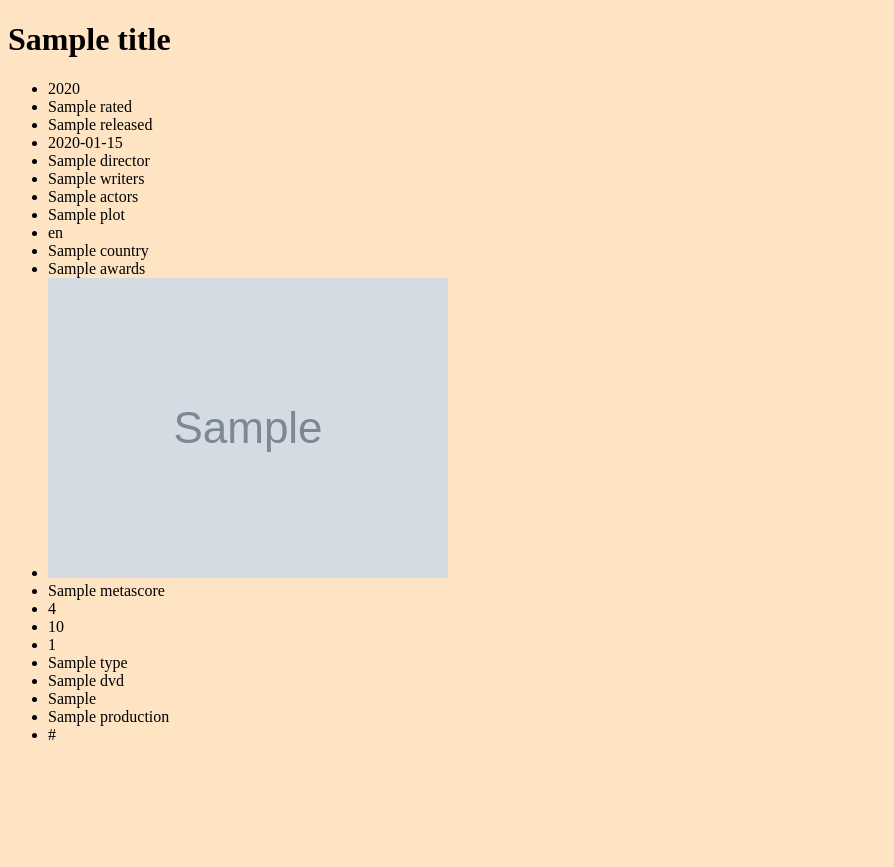
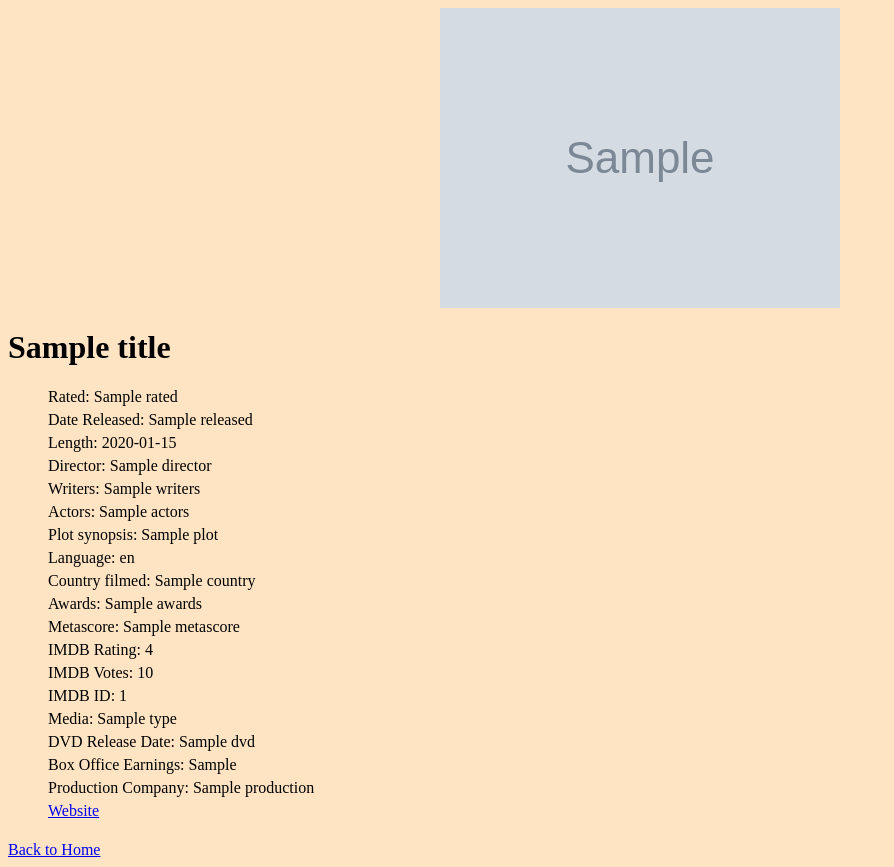
Before and after one commit to jko113/moobies, a Node server app: template views/moobie.hbs in a window 1280 px wide. Shown: the whole page, without its empty margins (0-894 px from the left). Before the commit the page ends 740 px from the top, so only its background shows below. Run offline with Node 20, Linux system fonts and the light colour scheme; the template is opened without the code that fills it: most values are stand-ins (such as "Sample title", 1, 10 or a date in 2020); grey boxes marked "Sample" are stand-in pictures; some libraries are stand-ins or nearby versions.

Commit message:
changed layout of movie details page

```diff
--- a/index.js
+++ b/index.js
@@ -4,10 +4,6 @@ const hbs = require("express-handlebars");
 const port = 5555;
 const static = express.static;
 const http = require("http");
-const request = require("request");
-// const bodyParser = require("body-parser");
-// const jsonParser = bodyParser.json();
-// const urlencodedParser = bodyParser.urlencoded({extended: false});
 const omdbOrigin = "http://www.omdbapi.com/?i=";
 const apiKey = "&apikey=bb06bdc0";
 
@@ -25,11 +21,8 @@ app.get("/", (req, res) => {
 });
 
 app.get("/:id", (req, res) => {
-    // if (req.params.id !== "favicon.ico") {
 
     let movieId = req.params.id;
-        //console.log(req.params.id);
-
     let requestUrl = omdbOrigin + movieId + apiKey;
 
     http.get(requestUrl, (apiRes) => {
@@ -39,23 +32,11 @@ app.get("/:id", (req, res) => {
             unparsedData += chunk;
         }).on("end", () => {
             data = JSON.parse(unparsedData);
-                // let isFalse = Object.values(data)[13] +
-                // Object.values(data)[14] +
-                // Object.values(data)[15] +
-                // Object.values(data)[16] +
-                // Object.values(data)[17];
-                //console.log(Object.values(data)[13]);
             if (data.Response === "False") {
-                    console.log(requestUrl);
-                    console.log(data);
                 throw new Error("An error occurred fetching the data.");
             }
-                // res.send(JSON.parse(data));
-                // data = JSON.parse(data);
-                // res.send(Object.keys(data));
 
             res.render("moobie", {
-                    // fullData: JSON.stringify(data),
                 fullData: unparsedData,
                 entries: Object.entries(data),
                 title: data.Title,
@@ -76,20 +57,16 @@ app.get("/:id", (req, res) => {
                 metascore: data.Metascore,
                 imdbRating: data.imdbRating,
                 imdbVotes: data.imdbVotes,
-                    //imdbID: id,
+                imdbID: data.imdbID,
                 type: data.Type,
                 DVD: data.DVD,
                 boxOffice: data.BoxOffice,
                 production: data.Production,
                 website: data.Website
 
-                    // data: JSON.stringify(data)
             });
         });
-
     });
-    // }
-
 });
 
 // LISTEN
--- a/public/stylesheets/main.css
+++ b/public/stylesheets/main.css
@@ -1,3 +1,13 @@
 body {
     background-color: bisque;
 }
+
+li {
+    list-style: none;
+    padding-bottom: 5px;
+}
+
+.poster-container {
+    display: flex;
+    justify-content: center;
+}
--- a/views/moobie.hbs
+++ b/views/moobie.hbs
@@ -1,31 +1,27 @@
-{{!-- {{#each entries}}
-    <div>{{this}}<div>
-{{/each}}
-
-<p>{{fullData}}</p> --}}
-
+<div class="poster-container">
+    <img src="{{poster}}" class="poster">
+</div>
 <h1>{{title}}</h1>
 <ul>
-    <li>{{year}}</li>
-    <li>{{rated}}</li>
-    <li>{{released}}</li>
-    <li>{{runtime}}</li>
-    <li>{{director}}</li>
-    <li>{{writers}}</li>
-    <li>{{actors}}</li>
-    <li>{{plot}}</li>
-    <li>{{language}}</li>
-    <li>{{country}}</li>
-    <li>{{awards}}</li>
-    <li><img src="{{poster}}"></li>
-    <li>{{metascore}}</li>
-    <li>{{imdbRating}}</li>
-    <li>{{imdbVotes}}</li>
-    <li>{{imdbID}}</li>
-    <li>{{type}}</li>
-    <li>{{DVD}}</li>
-    <li>{{boxOffice}}</li>
-    <li>{{production}}</li>
-    <li>{{website}}</li>
+    <li>Rated: {{rated}}</li>
+    <li>Date Released: {{released}}</li>
+    <li>Length: {{runtime}}</li>
+    <li>Director: {{director}}</li>
+    <li>Writers: {{writers}}</li>
+    <li>Actors: {{actors}}</li>
+    <li>Plot synopsis: {{plot}}</li>
+    <li>Language: {{language}}</li>
+    <li>Country filmed: {{country}}</li>
+    <li>Awards: {{awards}}</li>
+    <li>Metascore: {{metascore}}</li>
+    <li>IMDB Rating: {{imdbRating}}</li>
+    <li>IMDB Votes: {{imdbVotes}}</li>
+    <li>IMDB ID: {{imdbID}}</li>
+    <li>Media: {{type}}</li>
+    <li>DVD Release Date: {{DVD}}</li>
+    <li>Box Office Earnings: {{boxOffice}}</li>
+    <li>Production Company: {{production}}</li>
+    <li><a href="{{website}}" target="_blank">Website</a></li>
+</ul>
 
-</ul>
+<a href="/">Back to Home</a>
```
Lines whose indentation alone changed are shown as unchanged.
